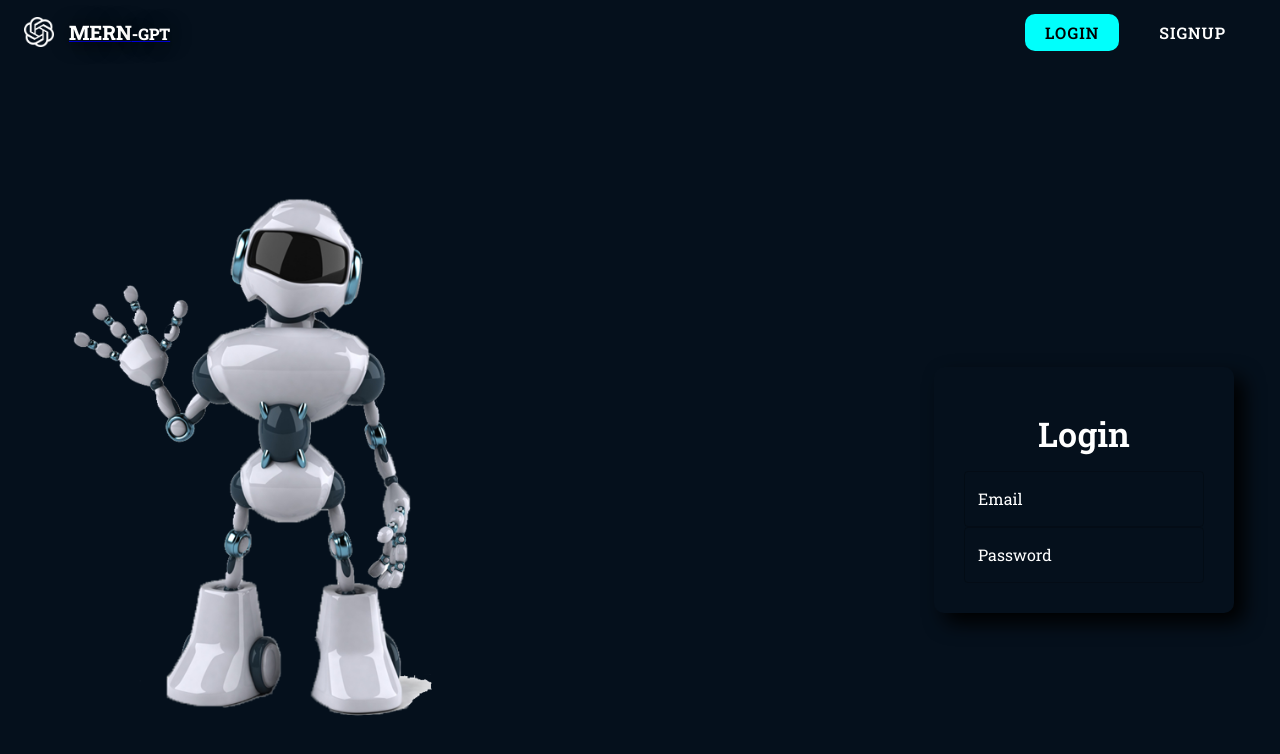
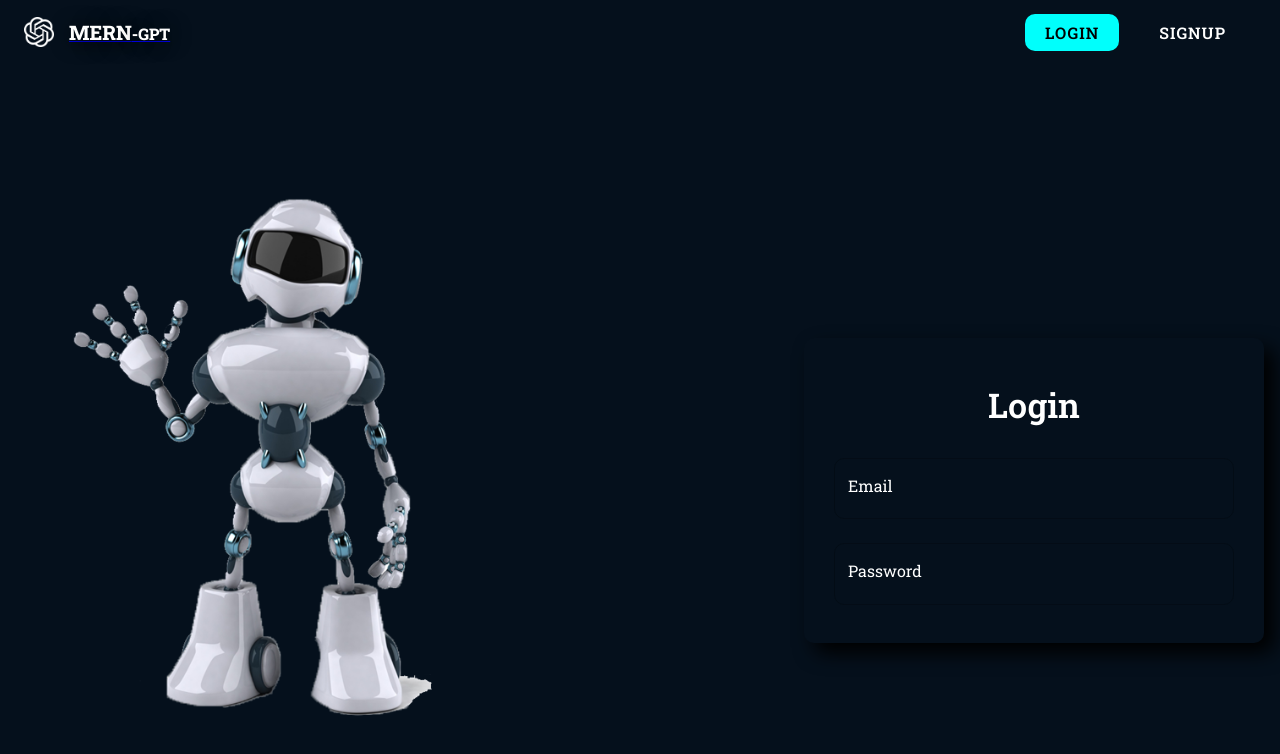
Before and after one commit to bansalpratham/AI-ChatBot, a React (Vite) app in the folder frontend/: page /login in a window 1280 px wide. Shown: the top 754 px of the page. Built offline with nearby package versions, Linux system fonts and the light colour scheme.

Commit message:
refactor: enhance CustomizedInput component with improved formatting and styling

```diff
--- a/frontend/src/components/shared/CustomizedInput.tsx
+++ b/frontend/src/components/shared/CustomizedInput.tsx
@@ -1,13 +1,32 @@
 import { TextField } from '@mui/material';
-import React from 'react'
+import React from 'react';
+
 type Props = {
-    name: string;
-    type: string;
-    label: string;
+  name: string;
+  type: string;
+  label: string;
 };
 
 function CustomizedInput(props: Props) {
-  return <TextField name={props.name} label={props.label} type={props.type} />
+  return (
+    <TextField
+      margin="normal"
+      name={props.name}
+      label={props.label}
+      type={props.type}
+      sx={{
+        '& .MuiInputBase-root': {
+          width: '400px',
+          borderRadius: '10px',
+          fontSize: '20px',
+          color: 'white',
+        },
+        '& .MuiInputLabel-root': {
+          color: 'white',
+        },
+      }}
+    />
+  );
 }
 
 export default CustomizedInput
```
